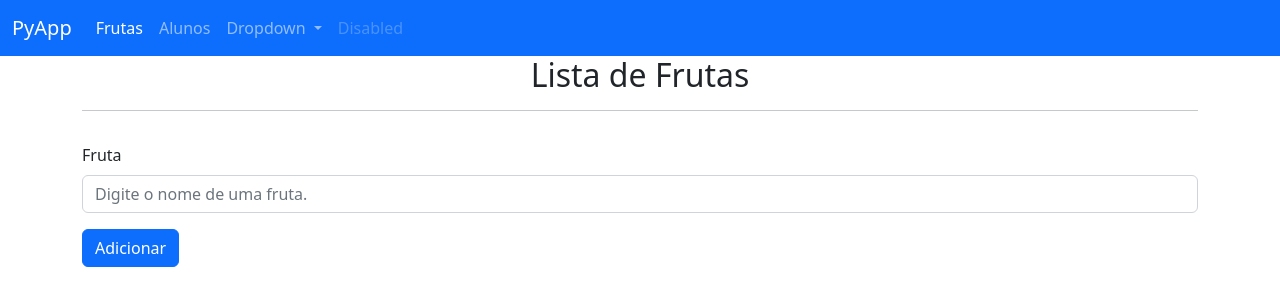
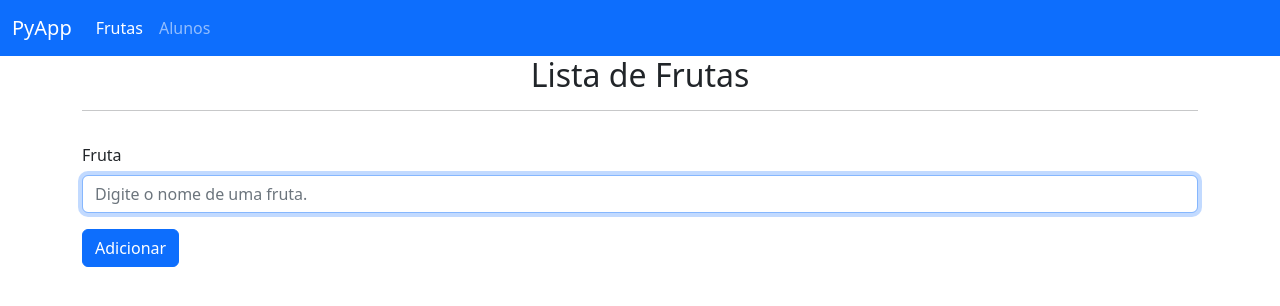
Before and after one commit to NicolasMCP/py, a Flask app: page / in a window 1280 px wide. Shown: the top 306 px of the page. Run offline with Flask 2, Linux system fonts and the light colour scheme.

Commit message:
foco ajustado com JS

```diff
--- a/udemy/app_web_flask/S02-A13-A14-A15-bootstrap/templates/alunos.html
+++ b/udemy/app_web_flask/S02-A13-A14-A15-bootstrap/templates/alunos.html
@@ -49,5 +49,9 @@
         </div>
         <button type="submit" class="btn btn-primary">Adicionar</button>
     </form>
-
+    <script>
+        window.onload = function () {
+            document.getElementById("o_aluno").focus();
+        }
+    </script>
 {% endblock conteudo %}
--- a/udemy/app_web_flask/S02-A13-A14-A15-bootstrap/templates/base.html
+++ b/udemy/app_web_flask/S02-A13-A14-A15-bootstrap/templates/base.html
@@ -20,20 +20,6 @@
             <li class="nav-item">
               <a class="nav-link" href="{{ url_for('alunos') }}">Alunos</a>
             </li>
-            <li class="nav-item dropdown">
-              <a class="nav-link dropdown-toggle" href="#" id="navbarDropdown" role="button" data-bs-toggle="dropdown" aria-expanded="false">
-                Dropdown
-              </a>
-              <ul class="dropdown-menu" aria-labelledby="navbarDropdown">
-                <li><a class="dropdown-item" href="#">Action</a></li>
-                <li><a class="dropdown-item" href="#">Another action</a></li>
-                <li><hr class="dropdown-divider"></li>
-                <li><a class="dropdown-item" href="#">Something else here</a></li>
-              </ul>
-            </li>
-            <li class="nav-item">
-              <a class="nav-link disabled">Disabled</a>
-            </li>
           </ul>
         </div>
       </div>
--- a/udemy/app_web_flask/S02-A13-A14-A15-bootstrap/templates/frutas.html
+++ b/udemy/app_web_flask/S02-A13-A14-A15-bootstrap/templates/frutas.html
@@ -18,4 +18,9 @@
             </div>
         </form>
     </ul>
+    <script>
+        window.onload = function () {
+            document.getElementById("a_fruta").focus();
+        }
+    </script>
 {% endblock conteudo %}
```
Also changed, not shown: udemy/app_web_flask/S02-A13-A14-A15-bootstrap/static/PyApp.gif (added).
